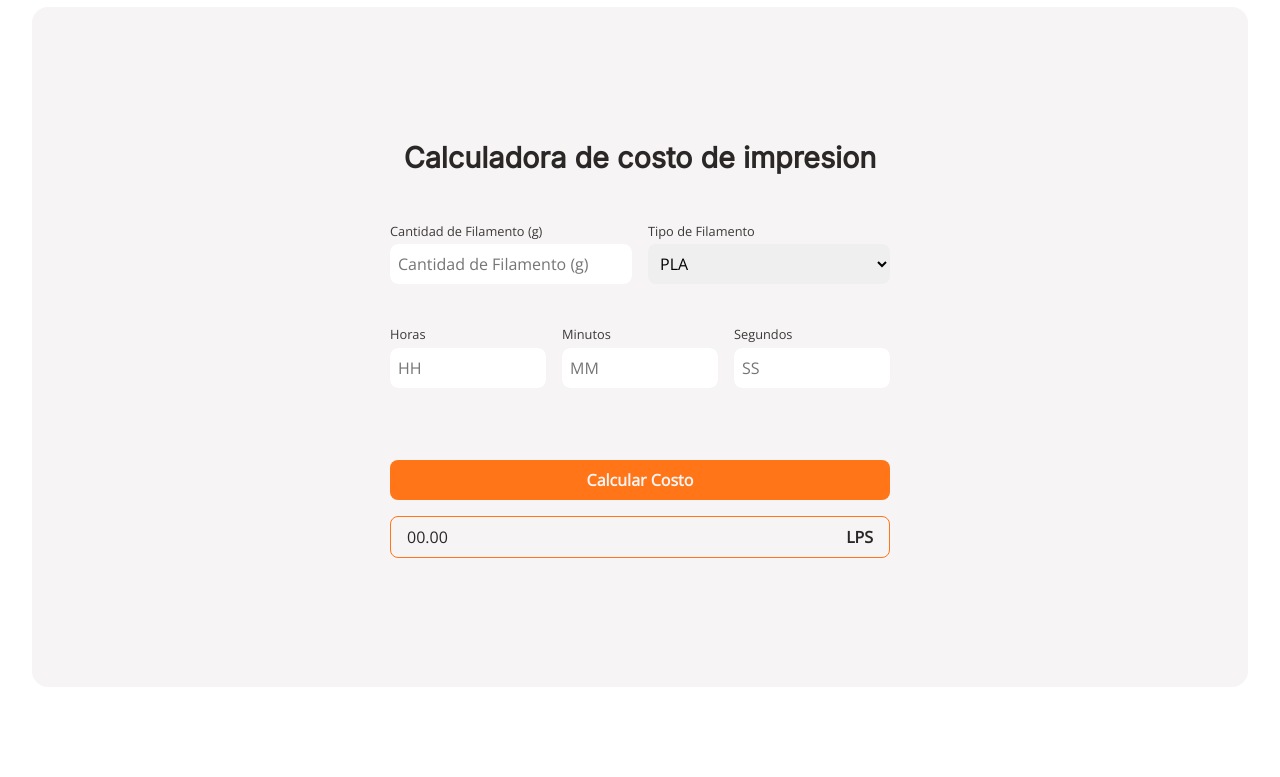
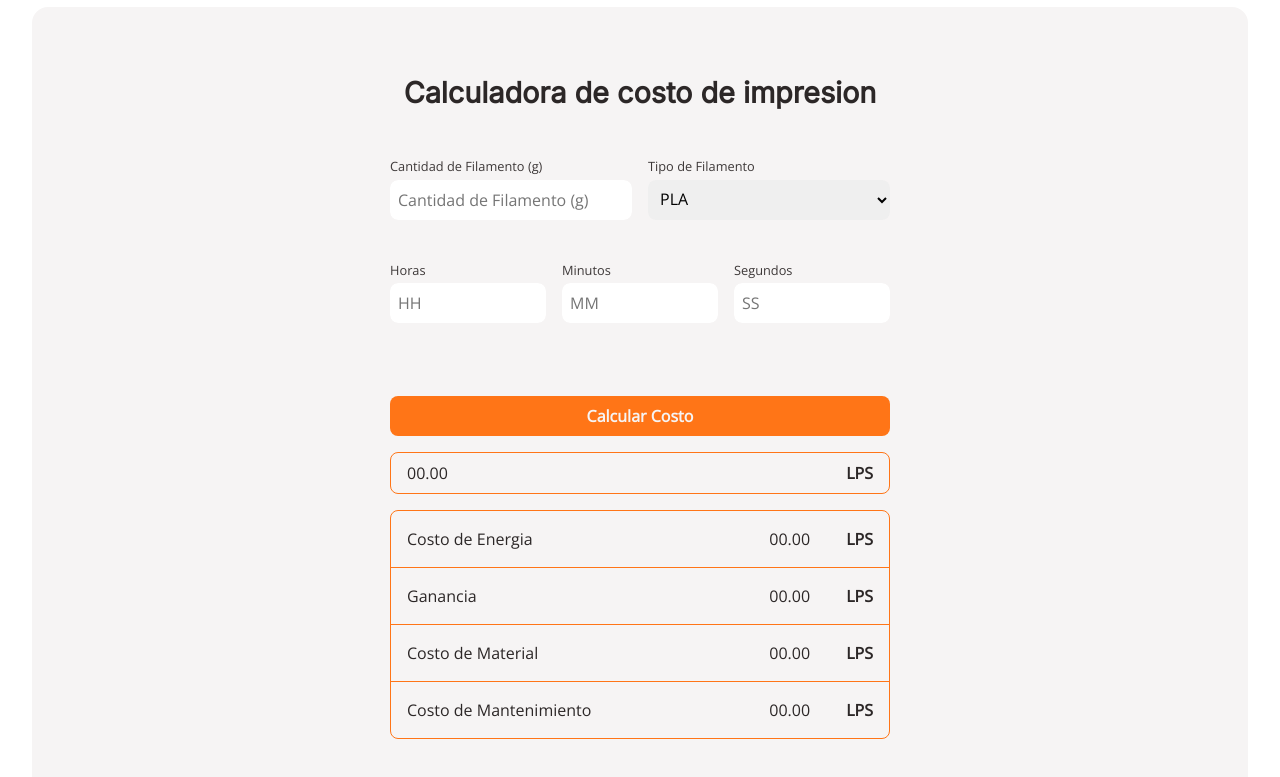
Before and after one commit to Mindmazing/3d-printing-cost-calculator, a website built with webpack: page src/template.html in a window 1280 px wide. Shown: the part 89-866 px from the top of the page. Before the commit the page ends 800 px from the top, so only its background shows below. Built offline with nearby package versions, Linux system fonts and the light colour scheme.

Commit message:
Add cost detail section

```diff
--- a/src/css/style.css
+++ b/src/css/style.css
@@ -83,7 +83,7 @@ main {
   border-radius: 1em;
   display: flex;
   justify-content: center;
-  padding: 1em;
+  padding: 4em;
   align-items: center;
 }
 
@@ -235,3 +235,32 @@ label {
   overflow: hidden;
   text-overflow: ellipsis;
 }
+
+.price-detail-container {
+  display: flex;
+  flex-direction: column;
+  margin-top: 1em;
+  border: 1px solid var(--accent-color);
+  border-radius: 0.5em;
+}
+
+.price-detail-container > div {
+  display: flex;
+  justify-content: space-between;
+  align-items: center;
+  padding: 1em;
+  border-bottom: 1px solid var(--accent-color);
+  gap: 1em;
+}
+
+.price-detail-container > div:last-child {
+  border-bottom: none;
+}
+
+.price-detail-container > div > p:first-child {
+  width: 70%;
+}
+
+.price-detail-container > div > p:last-child {
+  font-weight: bold;
+}
--- a/src/index.js
+++ b/src/index.js
@@ -65,6 +65,7 @@ const main = (() => {
         DomElements.settingsFilamentTypesContainer.appendChild(formRow);
       }
     }
+    22;
   }
   class User {
     static defaultData = {
@@ -276,6 +277,14 @@ const main = (() => {
     const totalCost = electricityCost + materialCost + maintenanceCost;
     const totalRevenue = (User.data.revenueMargin * totalCost) / 100;
     const total = totalCost + totalRevenue;
+
+    showDetailPrices(
+      electricityCost,
+      totalRevenue,
+      materialCost,
+      maintenanceCost,
+    );
+
     return (Math.round(total * 100) / 100).toFixed(2);
   }
 
@@ -351,4 +360,34 @@ const main = (() => {
     DomElements.addSelectOptions();
     DomElements.settingsPopUp.style.display = "none";
   });
+
+  const showDetailPrices = (
+    costOfElectricity,
+    revenueMargin,
+    costOfMaterial,
+    costOfMaintenance,
+  ) => {
+    const costOfElectricityDetail = document.querySelector(
+      ".cost-of-electricity-detail p:nth-child(2)",
+    );
+    const revenueMarginDetail = document.querySelector(
+      ".revenue-margin-detail p:nth-child(2)",
+    );
+    const costofMaterialDetail = document.querySelector(
+      ".cost-of-material-detail p:nth-child(2)",
+    );
+    const costOfMaintenanceDetail = document.querySelector(
+      ".cost-of-maintenance-detail p:nth-child(2)",
+    );
+
+    costOfElectricity = (Math.round(costOfElectricity * 100) / 100).toFixed(2);
+    revenueMargin = (Math.round(revenueMargin * 100) / 100).toFixed(2);
+    costOfMaterial = (Math.round(costOfMaterial * 100) / 100).toFixed(2);
+    costOfMaintenance = (Math.round(costOfMaintenance * 100) / 100).toFixed(2);
+
+    costOfElectricityDetail.textContent = costOfElectricity;
+    revenueMarginDetail.textContent = revenueMargin;
+    costofMaterialDetail.textContent = costOfMaterial;
+    costOfMaintenanceDetail.textContent = costOfMaintenance;
+  };
 })();
--- a/src/template.html
+++ b/src/template.html
@@ -108,6 +108,28 @@
           <p>00.00</p>
           <p>LPS</p>
         </div>
+        <div class="price-detail-container">
+          <div class="cost-of-electricity-detail">
+            <p>Costo de Energia</p>
+            <p>00.00</p>
+            <p>LPS</p>
+          </div>
+          <div class="revenue-margin-detail">
+            <p>Ganancia</p>
+            <p>00.00</p>
+            <p>LPS</p>
+          </div>
+          <div class="cost-of-material-detail">
+            <p>Costo de Material</p>
+            <p>00.00</p>
+            <p>LPS</p>
+          </div>
+          <div class="cost-of-maintenance-detail">
+            <p>Costo de Mantenimiento</p>
+            <p>00.00</p>
+            <p>LPS</p>
+          </div>
+        </div>
       </div>
     </main>
     <div id="settings-popup">
```
